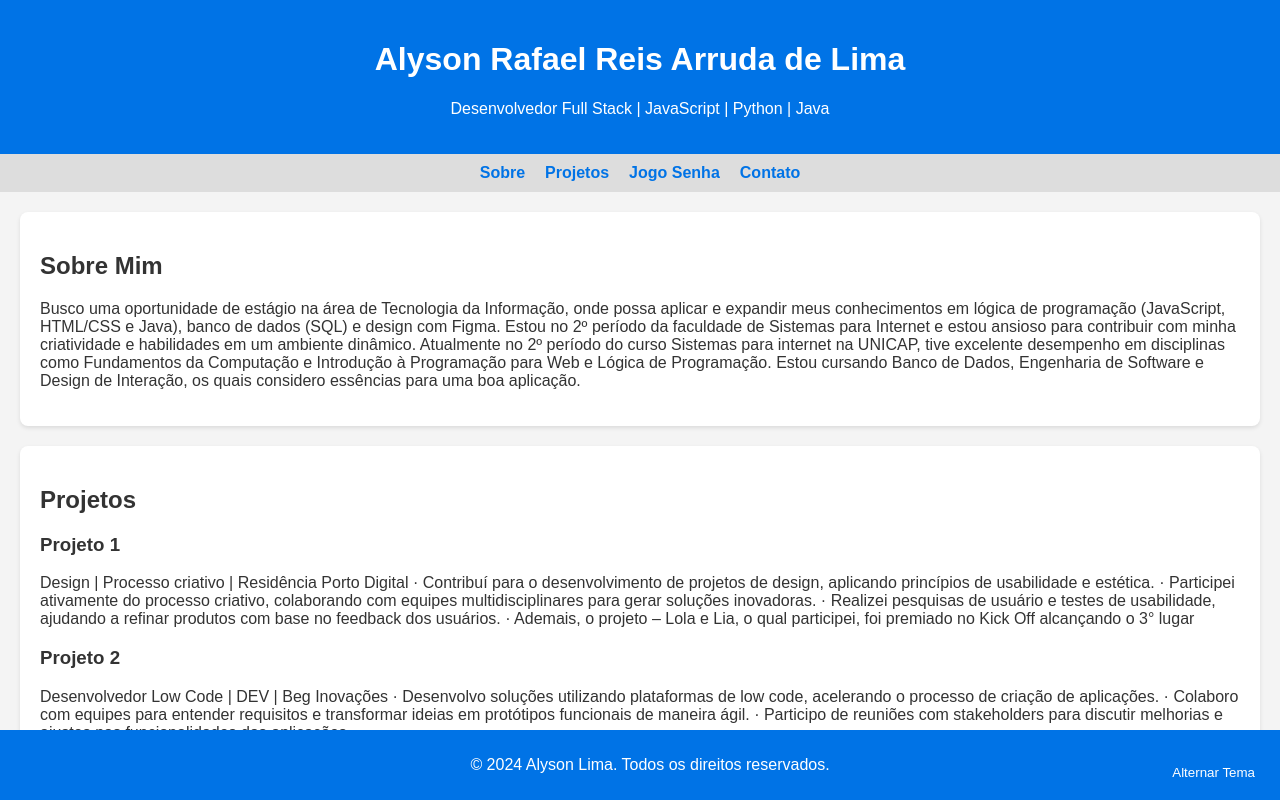
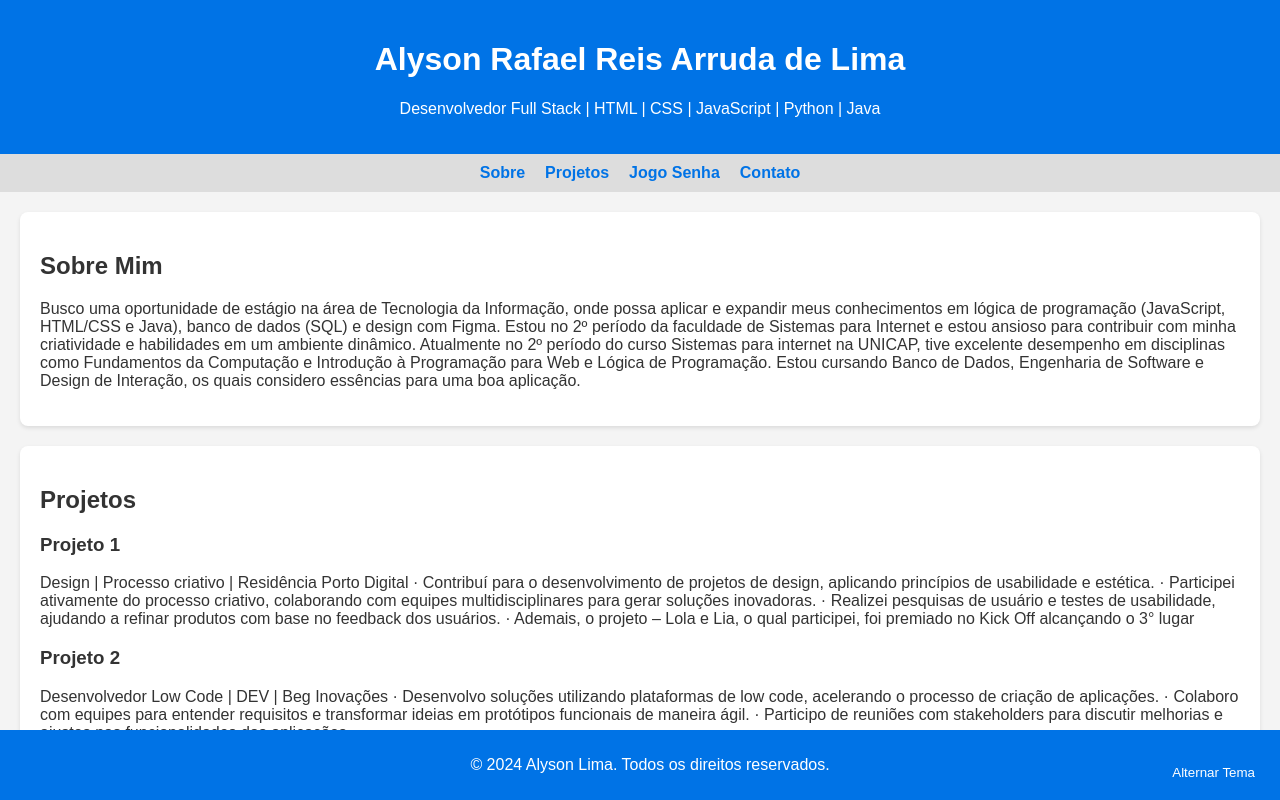
Before and after one commit to AlysonLima1/Curr-culo-PW, a plain HTML site: page index.html in a window 1280 px wide. Shown: the top 800 px of the page. Drawn offline with Linux system fonts and the light colour scheme.

Commit message:
Pequenos ajustes 1

```diff
--- a/Portfolio/index.html
+++ b/index.html
@@ -9,7 +9,7 @@
 <body>
   <header>
     <h1>Alyson Rafael Reis Arruda de Lima</h1>
-    <p>Desenvolvedor Full Stack | JavaScript | Python | Java</p>
+    <p>Desenvolvedor Full Stack | HTML | CSS | JavaScript | Python | Java</p>
   </header>
   <nav>
     <a href="#sobre">Sobre</a>
```
Also changed, not shown: jogo_senha.html (renamed from Portfolio/jogo_senha.html), jogo_senha.js (renamed from Portfolio/jogo_senha.js), script.js (renamed from Portfolio/script.js), style.css (renamed from Portfolio/style.css).
